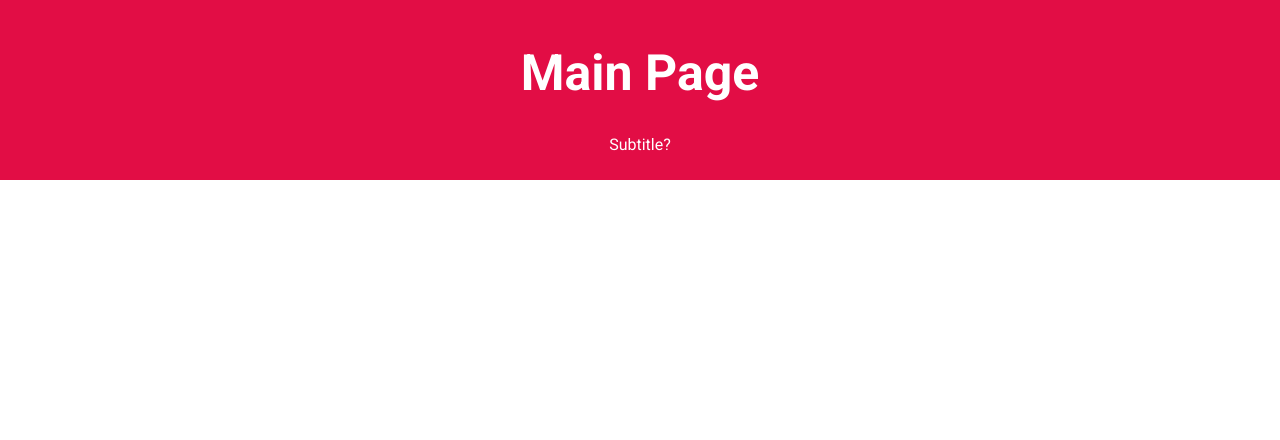
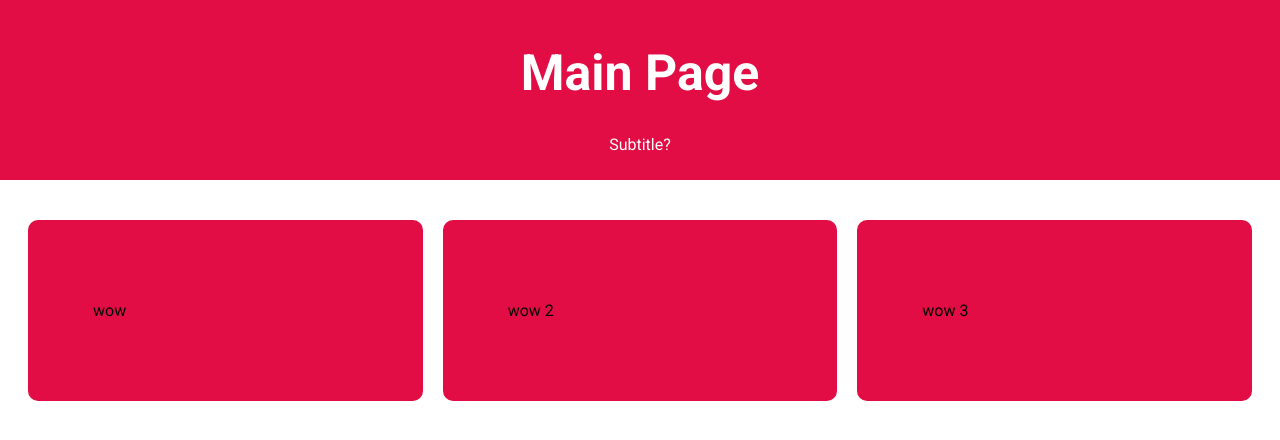
Before and after one commit to Ocisor/Coding, a PHP site: page /base.html in a window 1280 px wide. Shown: the top 440 px of the page. Run offline with PHP 8.4, Linux system fonts and the light colour scheme.

Commit message:
Added Flex boxes and starting a scroll container

```diff
--- a/Personal Coding/Websites/TheFinalsStrats/base.html
+++ b/Personal Coding/Websites/TheFinalsStrats/base.html
@@ -12,8 +12,12 @@
     <h1>Main Page</h1>
     <p>Subtitle?</p>
     </div>
-    <div class="flex-containter">
-
+    <div class="scroll-container">
+        <div class="flex-container">
+            <div class ="box"><p>wow</p></div>
+            <div class ="box"><p>wow 2</p></div>
+            <div class ="box"><p>wow 3</p></div>
+        </div>
     </div>
 </body>
 </html>
--- a/Personal Coding/Websites/TheFinalsStrats/styles.css
+++ b/Personal Coding/Websites/TheFinalsStrats/styles.css
@@ -4,16 +4,6 @@
 
 h1 {
     font-size : 50px
-}
-
-.box {
-    width : 100vw -15;
-    border: 15px solid rgb(226, 13, 69);
-    padding: 50px;
-    margin: 0px;
-    background-color: rgb(226, 13, 69);
-    box-sizing: border-box;
-    border-radius: 10px;
 }
 
 .banner {
@@ -29,7 +19,28 @@ h1 {
     z-index: 1000;
 }
 
+.box {
+    width : 100vw;
+    border: 15px solid rgb(226, 13, 69);
+    padding: 50px;
+    margin: 10px;
+    background-color: rgb(226, 13, 69);
+    box-sizing: border-box;
+    border-radius: 10px;
+}
+
 .flex-container {
+    margin-top: 100px; /* Adjust this to prevent overlap with the banner */
     display: flex;
     flex-direction: row;
-  }
+    justify-content: center;
+    height: 200px;
+    align-items: center;
+}
+
+.scroll-container {
+    overflow-x: auto; /* Allows horizontal scrolling */
+    white-space: nowrap; /* Prevents wrapping to the next line */
+    margin-top: 100px; /* Adjust this to prevent overlap with the banner */
+    padding: 10px; /* Add some padding if needed */
+}
```
